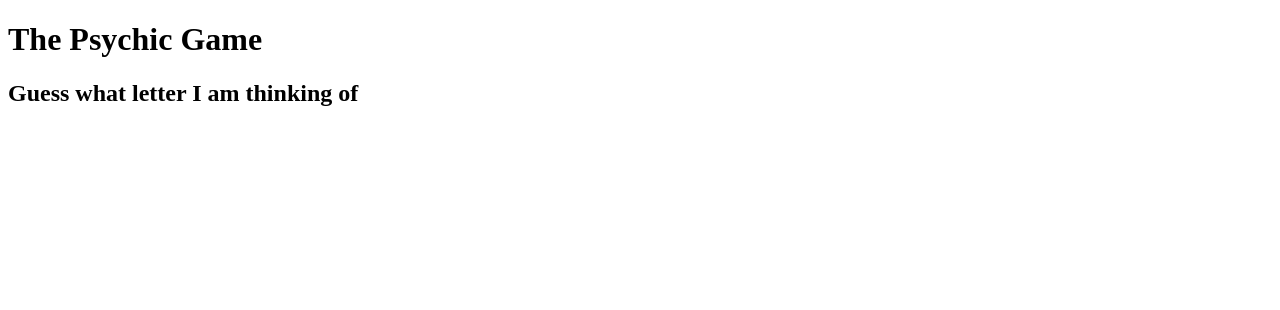
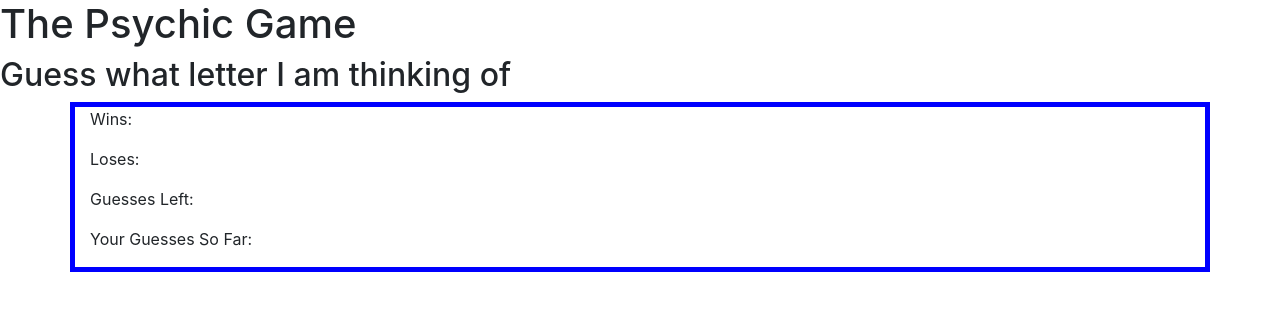
Before and after one commit to michellety/Psychic-Game, a plain HTML site: page assets/javascript/game.js.html in a window 1280 px wide. Drawn offline with nearby package versions, Linux system fonts and the light colour scheme; files that its build step writes are made by us from their sources.

Commit message:
wrote the text for the game

```diff
--- a/assets/css/style.css
+++ b/assets/css/style.css
@@ -0,0 +1,3 @@
+.container {
+    border: 5px solid blue;
+}
--- a/assets/javascript/game.js.html
+++ b/assets/javascript/game.js.html
@@ -5,11 +5,24 @@
     <meta name="viewport" content="width=device-width, initial-scale=1.0">
     <meta http-equiv="X-UA-Compatible" content="ie=edge">
     <title>The Psychic Game</title>
+
+    <link rel="stylesheet" href="https://stackpath.bootstrapcdn.com/bootstrap/4.1.3/css/bootstrap.min.css" integrity="sha384-MCw98/SFnGE8fJT3GXwEOngsV7Zt27NXFoaoApmYm81iuXoPkFOJwJ8ERdknLPMO" crossorigin="anonymous">
+    <link rel=stylesheet type="text/css" href="assets/css/style.css">
+
 </head>
 
 <body>
     <h1>The Psychic Game</h1>
+
     <h2>Guess what letter I am thinking of</h2>
 
+    <div class="container">
+        <p>Wins:</p>
+        <p>Loses:</p>
+        <p>Guesses Left:</p>
+        <p>Your Guesses So Far:</p>
+
+    </div>
+<script type = "text/javascript" src="game.js"></script>
 </body>
 </html>
```
